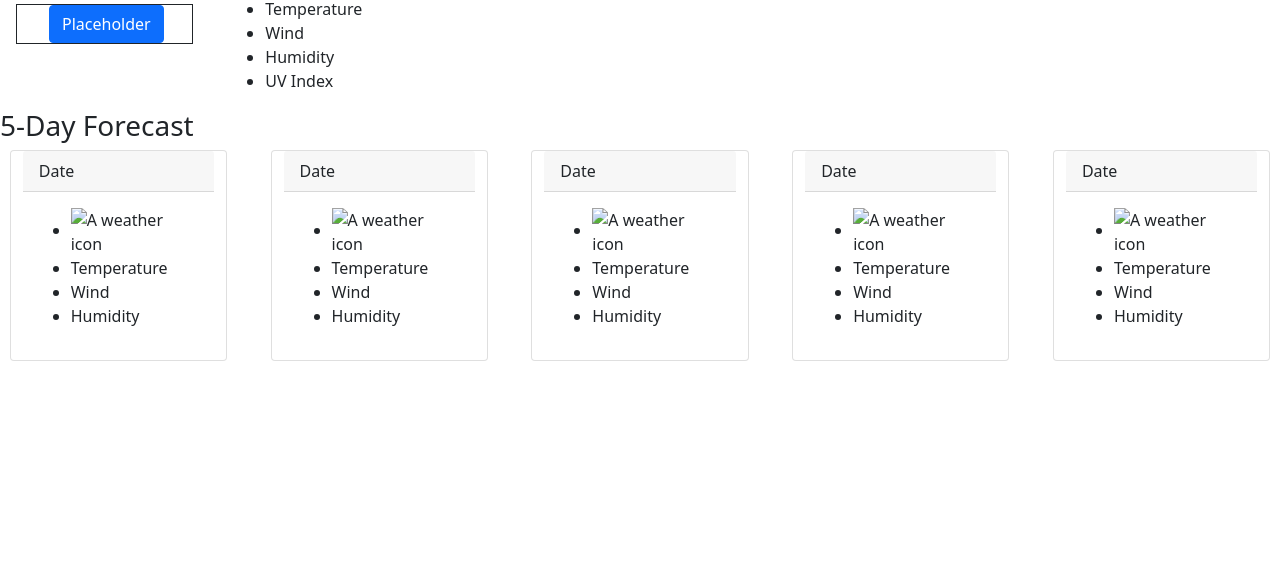
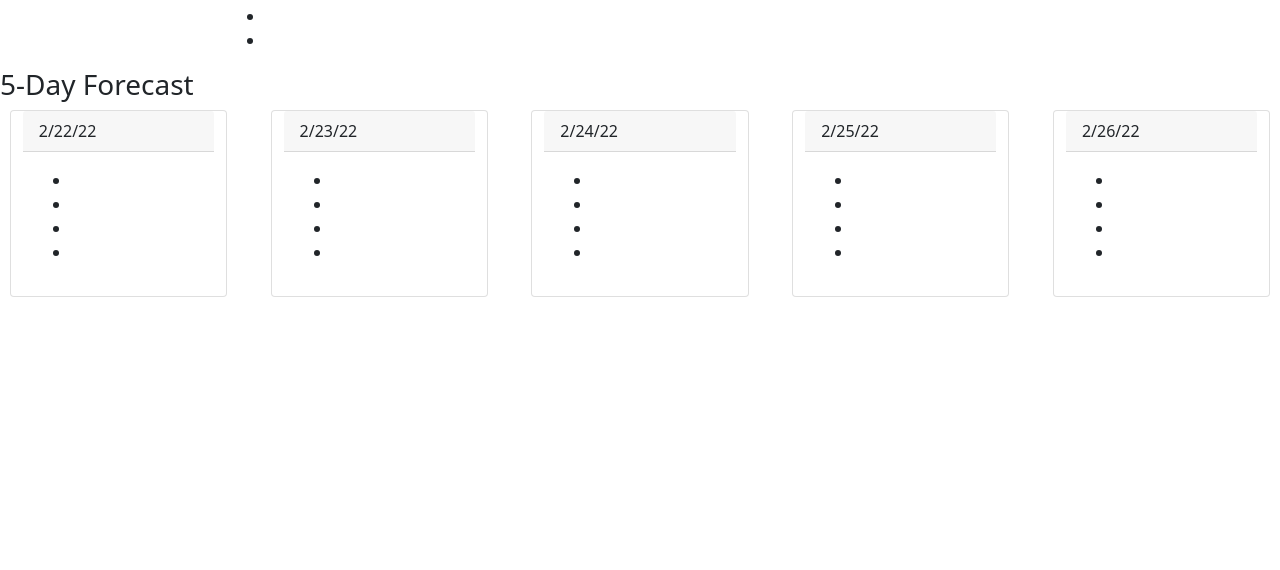
Before and after one commit to SleepyJake18/Real-Time-Weather, a plain HTML site: page index.html in a window 1280 px wide. Shown: the part 230-800 px from the top of the page. Drawn offline with nearby package versions, Linux system fonts and the light colour scheme.

Commit message:
added bulk of functionality and comments

```diff
--- a/assets/script.js
+++ b/assets/script.js
@@ -1,75 +1,146 @@
 let apiKey = 'aaf35f46c02471bc7941f4fcd7ffc174';
 const searchBtn = document.getElementById(`search`);
-
+const $weatherBtn = document.querySelector(`.weatherBtn`);
+//sets elements to have date information printed to
+const todayDate = document.querySelector(`.date`);
+const futDate1 = document.getElementById(`date1`);
+const futDate2 = document.getElementById(`date2`);
+const futDate3 = document.getElementById(`date3`);
+const futDate4 = document.getElementById(`date4`);
+const futDate5 = document.getElementById(`date5`);
+//uses moment js to create human readable dates for display on page
+const date = moment().format(`M` + `/` + `D` + `/` + `YY`);
+const date1 = moment().add(1, `d`).format(`M` + `/` + `D` + `/` + `YY`);
+const date2 = moment().add(2, `d`).format(`M` + `/` + `D` + `/` + `YY`);
+const date3 = moment().add(3, `d`).format(`M` + `/` + `D` + `/` + `YY`);
+const date4 = moment().add(4, `d`).format(`M` + `/` + `D` + `/` + `YY`);
+const date5 = moment().add(5, `d`).format(`M` + `/` + `D` + `/` + `YY`);
+//sets the dates that appear on page
+todayDate.textContent = date;
+futDate1.textContent = date1;
+futDate2.textContent = date2;
+futDate3.textContent = date3;
+futDate4.textContent = date4;
+futDate5.textContent = date5;
 //https://api.openweathermap.org/data/2.5/weather?q={city name}&appid={API key}
 
 
 function displayWeather() {
+    //grabs text input into search field for first fetch request
     let locationInput = document.getElementById(`location`).value;
+    //sets local storage item for future functionality
+    localStorage.setItem(locationInput, locationInput);
+    //does an api call to get coordinates for second api call
     fetch("https://api.openweathermap.org/data/2.5/weather?q=" + locationInput + "&appid=" + apiKey)
     .then(function(coordinateRepsonse) {
         console.log(coordinateRepsonse)
+        //makes the promise more readable and accessible
         return coordinateRepsonse.json();
     })
     .then(function(data){
-        console.log(data)
-        localStorage.setItem(`latitude`, data.coord.lat);
-        localStorage.setItem(`longitude`, data.coord.lon);
-
-        var latitude = localStorage.getItem(`latitude`);
-        var longitude = localStorage.getItem(`longitude`);
+        //sets variable for latitude equal to the searched city from the first fetch request
+        var latitude = data.coord.lat;
+        //sets variable for longitude equal to the searched city from the first fetch request
+        var longitude = data.coord.lon;
+        //fetches the weather data after grabbing the coordinates from the first fetch request
         fetch("https://api.openweathermap.org/data/2.5/onecall?lat=" + latitude + "&lon=" + longitude + "&units=imperial&appid=" + apiKey)
     .then(function(repsonse) {
         console.log(repsonse)
+        //makes the promise more readable and accessible
         return repsonse.json();
     })
     .then(function(data){
         console.log(data);
+        //sets a variable for a the city name header element
+        let city = document.querySelector(`.city`);
+        //grabs the weather icon from the data for the current date
         var weatherIcon = data.current.weather[0].icon;
+        //the following five lines grabs the daily weather icons for the first through fifth day of the 5-day forecast
         var dailyWeatherIcon1 = data.daily[0].weather[0].icon;
         var dailyWeatherIcon2 = data.daily[1].weather[0].icon;
         var dailyWeatherIcon3 = data.daily[2].weather[0].icon;
         var dailyWeatherIcon4 = data.daily[3].weather[0].icon;
         var dailyWeatherIcon5 = data.daily[4].weather[0].icon;
         console.log(weatherIcon);
+         //adds weather icon to main content on page
         document.querySelector(".icon").src = "http://openweathermap.org/img/wn/"+ weatherIcon +"@2x.png";
+         //adds temperature to main content on page
         document.querySelector(".temp").textContent = "Temp: " + data.current.temp + "°F";
+         //adds wind speed to main content on page
         document.querySelector(".wind").textContent = "Wind: " + data.current.wind_speed + " MPH";
+         //adds humidity to main content on page
         document.querySelector(".humidity").textContent = "Humidity: " + data.current.humidity + " %";
+        //adds uv index to main content on page
         document.querySelector(".uv").textContent = "UV Index: " + data.current.uvi;
+        //adds weather icon for first day of five day forecast
         document.getElementById("dailyIcon1").src = "http://openweathermap.org/img/wn/"+ dailyWeatherIcon1 +"@2x.png";
+        //adds weather icon for second day of five day forecast
         document.getElementById("dailyIcon2").src = "http://openweathermap.org/img/wn/"+ dailyWeatherIcon2 +"@2x.png";
+        //adds weather icon for third day of five day forecast
         document.getElementById("dailyIcon3").src = "http://openweathermap.org/img/wn/"+ dailyWeatherIcon3 +"@2x.png";
+        //adds weather icon for fourth day of five day forecast
         document.getElementById("dailyIcon4").src = "http://openweathermap.org/img/wn/"+ dailyWeatherIcon4 +"@2x.png";
+        //adds weather icon for fifth day of five day forecast
         document.getElementById("dailyIcon5").src = "http://openweathermap.org/img/wn/"+ dailyWeatherIcon5 +"@2x.png";
+        //adds temperature for first day of five day forecast
         document.getElementById("dailyTemp1").textContent = "Temp: " + data.daily[0].temp.max + "°F";
+        //adds temperature for second day of five day forecast
         document.getElementById("dailyTemp2").textContent = "Temp: " + data.daily[1].temp.max + "°F";
+        //adds temperature for third day of five day forecast
         document.getElementById("dailyTemp3").textContent = "Temp: " + data.daily[2].temp.max + "°F";
+        //adds temperature for fourth day of five day forecast
         document.getElementById("dailyTemp4").textContent = "Temp: " + data.daily[3].temp.max + "°F";
+        //adds temperature for fifth day of five day forecast
         document.getElementById("dailyTemp5").textContent = "Temp: " + data.daily[4].temp.max + "°F";
+        //adds wind speed for first day of five day forecast
         document.getElementById("dailyWind1").textContent = "Wind: " + data.daily[0].wind_speed + " MPH";
+        //adds wind speed for second day of five day forecast
         document.getElementById("dailyWind2").textContent = "Wind: " + data.daily[1].wind_speed + " MPH";
+        //adds wind speed for third day of five day forecast
         document.getElementById("dailyWind3").textContent = "Wind: " + data.daily[2].wind_speed + " MPH";
+        //adds wind speed for fourth day of five day forecast
         document.getElementById("dailyWind4").textContent = "Wind: " + data.daily[3].wind_speed + " MPH";
+        //adds wind speed for fifth day of five day forecast
         document.getElementById("dailyWind5").textContent = "Wind: " + data.daily[4].wind_speed + " MPH";
+        ////adds humidity for first day of five day forecast
         document.getElementById("dailyHumidity1").textContent = "Humidity: " + data.daily[0].humidity + " %";
+        //adds humidity for second day of five day forecast
         document.getElementById("dailyHumidity2").textContent = "Humidity: " + data.daily[1].humidity + " %";
+        //adds humidity for third day of five day forecast
         document.getElementById("dailyHumidity3").textContent = "Humidity: " + data.daily[2].humidity + " %";
+        //adds humidity for fourth day of five day forecast
         document.getElementById("dailyHumidity4").textContent = "Humidity: " + data.daily[3].humidity + " %";
+        //adds humidity for fifth day of five day forecast
         document.getElementById("dailyHumidity5").textContent = "Humidity: " + data.daily[4].humidity + " %";
+        locationInput.textContent = "";
+        //Displays the searched city name on screen above todays date
+        city.textContent = locationInput;
     })
+    //creates a variable that grabs the unordered list from the index file
+    var ul = document.getElementById(`searched-list`);
+    //creates a variable equal to a dynamically generated list item
+    var li = document.createElement(`li`);
+    //creates a variable equal to a dynamically generated button
+    var btn = document.createElement(`button`);
+    //adds classes to the created list item
+    li.setAttribute(`class`, `my-2`);
+    //adds classes to the created button
+    btn.setAttribute(`class`, `btn btn-primary weatherBtn`);
+    //changes the text content of the button to the searched city
+    btn.textContent = locationInput;
+    //adds the list item to the unordered list and adds the button to that
+    ul.appendChild(li).appendChild(btn);
     })
 };
 
+//calls displayWeather function when search button is clicked
 searchBtn.addEventListener(`click`, function(event){
     event.preventDefault();
     const element = event.target;
 
     if (element.matches(`button`)) {
-        let locationInput = document.getElementById(`location`).value;
+
         displayWeather();
-
-        locationInput.textContent = "";
 
     }
 });
--- a/index.html
+++ b/index.html
@@ -25,22 +25,19 @@
                         </form>
                     </div>
                 </nav>
-                <ul id="searched-list" class="border border-1 border-dark m-2 align-items-stretch">
-                    <li>
-                        <button type="button" class="btn btn-primary">Placeholder</button>
-                    </li>
+                <ul id="searched-list">
                 </ul>
             </section>
             <section class="row">
                 <div class="col-12 col-lg-10">
-                    <h2 class="city">City Name</h2>
-                    <h2 class="date">Date</h2>
-                    <img src="" alt="An icon of current weather" class="icon">
+                    <h2 class="city"></h2>
+                    <h2 class="date"></h2>
+                    <img src="" alt="" class="icon">
                     <ul>
-                        <li class="temp">Temperature</li>
-                        <li class="wind">Wind</li>
-                        <li class="humidity">Humidity</li>
-                        <li class="uv">UV Index</li>
+                        <li class="temp"></li>
+                        <li class="wind"></li>
+                        <li class="humidity"></li>
+                        <li class="uv"></li>
                     </ul>
                 </div>
             </section>
@@ -48,72 +45,73 @@
             <section class="row justify-content-around">
                 <h3>5-Day Forecast</h3>
                 <div class="card col-12 col-lg-2">
-                    <div class="card-header">
+                    <div class="card-header" id="date1">
                         Date
                     </div>
                     <div class="card-body">
                         <ul>
-                            <li><img src="" alt="A weather icon" id="dailyIcon1"></li>
-                            <li id="dailyTemp1">Temperature</li>
-                            <li id="dailyWind1">Wind</li>
-                            <li id="dailyHumidity1">Humidity</li>
+                            <li><img src="" alt="" id="dailyIcon1"></li>
+                            <li id="dailyTemp1"></li>
+                            <li id="dailyWind1"></li>
+                            <li id="dailyHumidity1"></li>
                         </ul>
                     </div>
                 </div>
                 <div class="card col-12 col-lg-2">
-                    <div class="card-header">
+                    <div class="card-header" id="date2">
                         Date
                     </div>
                     <div class="card-body">
                         <ul>
-                            <li><img src="" alt="A weather icon" id="dailyIcon2"></li>
-                            <li id="dailyTemp2">Temperature</li>
-                            <li id="dailyWind2">Wind</li>
-                            <li id="dailyHumidity2">Humidity</li>
+                            <li><img src="" alt="" id="dailyIcon2"></li>
+                            <li id="dailyTemp2"></li>
+                            <li id="dailyWind2"></li>
+                            <li id="dailyHumidity2"></li>
                         </ul>
                     </div>
                 </div>
                 <div class="card col-12 col-lg-2">
-                    <div class="card-header">
+                    <div class="card-header" id="date3">
                         Date
                     </div>
                     <div class="card-body">
                         <ul>
-                            <li><img src="" alt="A weather icon" id="dailyIcon3"></li>
-                            <li id="dailyTemp3">Temperature</li>
-                            <li id="dailyWind3">Wind</li>
-                            <li id="dailyHumidity3">Humidity</li>
+                            <li><img src="" alt="" id="dailyIcon3"></li>
+                            <li id="dailyTemp3"></li>
+                            <li id="dailyWind3"></li>
+                            <li id="dailyHumidity3"></li>
                         </ul>
                     </div>
                 </div>
                 <div class="card col-12 col-lg-2">
-                    <div class="card-header">
+                    <div class="card-header" id="date4">
                         Date
                     </div>
                     <div class="card-body">
                         <ul>
-                            <li><img src="" alt="A weather icon" id="dailyIcon4"></li>
-                            <li id="dailyTemp4">Temperature</li>
-                            <li id="dailyWind4">Wind</li>
-                            <li id="dailyHumidity4">Humidity</li>
+                            <li><img src="" alt="" id="dailyIcon4"></li>
+                            <li id="dailyTemp4"></li>
+                            <li id="dailyWind4"></li>
+                            <li id="dailyHumidity4"></li>
                         </ul>
                     </div>
                 </div>
                 <div class="card col-12 col-lg-2">
-                    <div class="card-header">
+                    <div class="card-header" id="date5">
                         Date
                     </div>
                     <div class="card-body">
                         <ul>
-                            <li><img src="" alt="A weather icon" id="dailyIcon5"></li>
-                            <li id="dailyTemp5">Temperature</li>
-                            <li id="dailyWind5">Wind</li>
-                            <li id="dailyHumidity5">Humidity</li>
+                            <li><img src="" alt="" id="dailyIcon5"></li>
+                            <li id="dailyTemp5"></li>
+                            <li id="dailyWind5"></li>
+                            <li id="dailyHumidity5"></li>
                         </ul>
                     </div>
                 </div>
         </section>
     </main>
+    <script src="https://cdnjs.cloudflare.com/ajax/libs/moment.js/2.29.1/moment.min.js"></script>
 <script src="./assets/script.js"></script>
 </body>
 </html>
```
